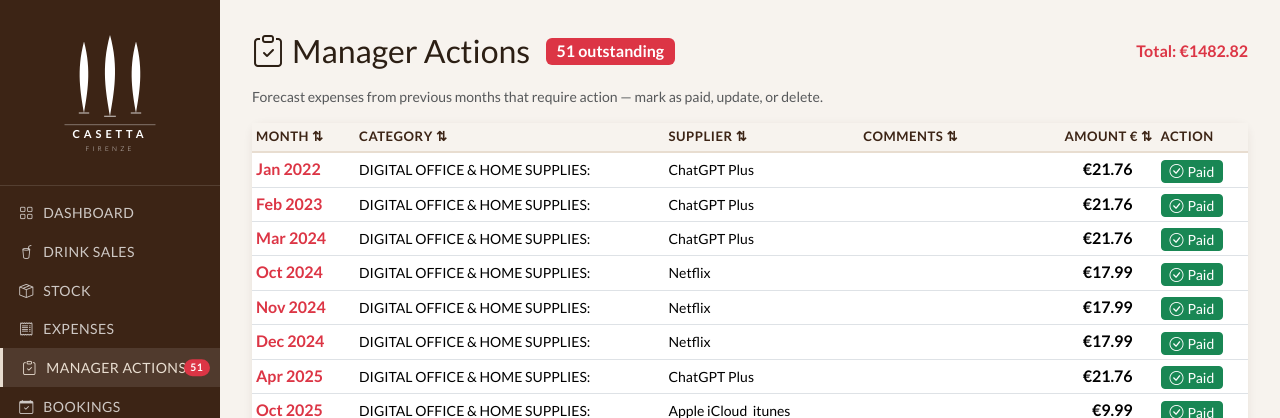
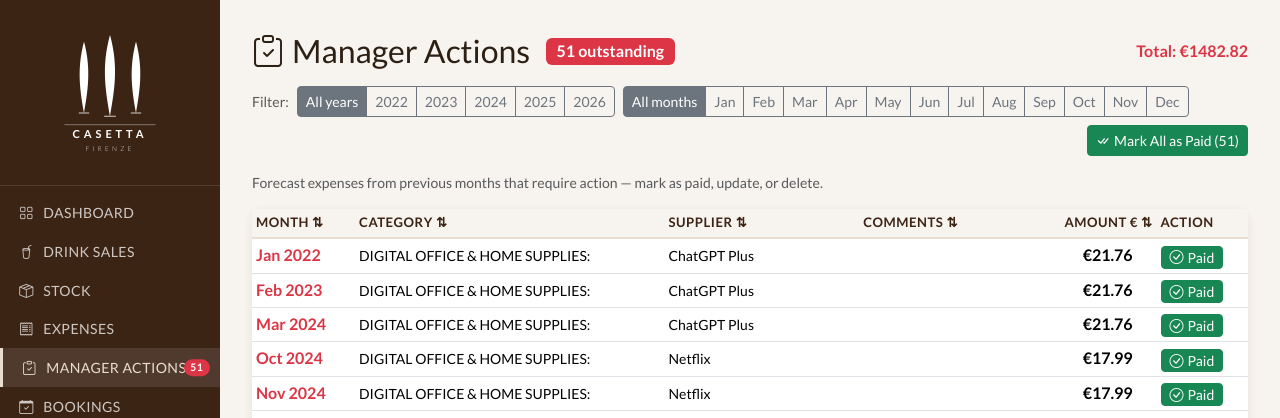
Before and after one commit to marcuslecornu-ux/Casetta, a Flask app: page /manager in a window 1280 px wide. Shown: the top 418 px of the page. Run offline with Flask 3, Linux system fonts and the light colour scheme; a user stored in the database is signed in; data comes from the database, SQL or seed files in the repository.

Commit message:
Manager Actions: year/month filters + Mark All as Paid

```diff
--- a/app.py
+++ b/app.py
@@ -600,26 +600,89 @@ def manager():
         WHEN 'APR' THEN 4 WHEN 'MAY' THEN 5 WHEN 'JUN' THEN 6
         WHEN 'JUL' THEN 7 WHEN 'AUG' THEN 8 WHEN 'SEP' THEN 9
         WHEN 'OCT' THEN 10 WHEN 'NOV' THEN 11 WHEN 'DEC' THEN 12 ELSE 0 END"""
+
+    # Year / month filters
+    filter_year  = request.args.get("filter_year",  "all")
+    filter_month = request.args.get("filter_month", "all")
+
+    where  = ["status='Forecast'",
+              f"(year < ? OR (year = ? AND ({_month_num}) < ?))"]
+    params = [today.year, today.year, today.month]
+
+    if filter_year != "all":
+        where.append("year = ?")
+        params.append(int(filter_year))
+    if filter_month != "all":
+        where.append(f"TRIM(UPPER(month)) = ?")
+        params.append(filter_month.upper())
+
     overdue = conn.execute(f"""
         SELECT *, ({_month_num}) AS month_num
         FROM expenses
+        WHERE {' AND '.join(where)}
+        ORDER BY year, ({_month_num}), category
+    """, params).fetchall()
+
+    # Available years for filter (all overdue years, unfiltered)
+    all_years = conn.execute(f"""
+        SELECT DISTINCT year FROM expenses
         WHERE status='Forecast'
           AND (year < ? OR (year = ? AND ({_month_num}) < ?))
-        ORDER BY year, ({_month_num}), category
+        ORDER BY year
     """, (today.year, today.year, today.month)).fetchall()
+
     total = sum(r["amount"] for r in overdue)
     suppliers = conn.execute(
         "SELECT DISTINCT name FROM expense_suppliers WHERE active=1 ORDER BY name"
     ).fetchall()
     conn.close()
     from database import EXPENSE_CATEGORIES
+    _months = ['Jan','Feb','Mar','Apr','May','Jun','Jul','Aug','Sep','Oct','Nov','Dec']
     return render_template("manager.html",
         overdue=overdue,
         total=total,
         today=today.isoformat(),
         categories=EXPENSE_CATEGORIES,
         suppliers=[r["name"] for r in suppliers],
+        all_years=[r["year"] for r in all_years],
+        filter_year=filter_year,
+        filter_month=filter_month,
+        month_names=_months,
     )
+
+
+@app.route("/manager/mark-all-paid", methods=["POST"])
+@login_required
+def manager_mark_all_paid():
+    today = date.today()
+    conn  = get_db()
+    _month_num = """CASE TRIM(UPPER(month))
+        WHEN 'JAN' THEN 1 WHEN 'FEB' THEN 2 WHEN 'MAR' THEN 3
+        WHEN 'APR' THEN 4 WHEN 'MAY' THEN 5 WHEN 'JUN' THEN 6
+        WHEN 'JUL' THEN 7 WHEN 'AUG' THEN 8 WHEN 'SEP' THEN 9
+        WHEN 'OCT' THEN 10 WHEN 'NOV' THEN 11 WHEN 'DEC' THEN 12 ELSE 0 END"""
+    filter_year  = request.form.get("filter_year",  "all")
+    filter_month = request.form.get("filter_month", "all")
+    where  = ["status='Forecast'",
+              f"(year < ? OR (year = ? AND ({_month_num}) < ?))"]
+    params = [today.year, today.year, today.month]
+    if filter_year != "all":
+        where.append("year = ?")
+        params.append(int(filter_year))
+    if filter_month != "all":
+        where.append(f"TRIM(UPPER(month)) = ?")
+        params.append(filter_month.upper())
+    result = conn.execute(
+        f"UPDATE expenses SET status='Paid' WHERE {' AND '.join(where)}", params)
+    count = result.rowcount
+    log_action(conn, "UPDATE", "expense", None,
+               f"Manager: bulk marked {count} forecast expense(s) as Paid"
+               + (f" — year {filter_year}" if filter_year != "all" else "")
+               + (f" {filter_month}" if filter_month != "all" else ""))
+    conn.commit()
+    conn.close()
+    flash(f"{count} expense(s) marked as Paid.", "success")
+    return redirect(url_for("manager", filter_year=filter_year, filter_month=filter_month))
 
 
 @app.route("/manager/mark-paid/<uid>", methods=["POST"])
--- a/templates/manager.html
+++ b/templates/manager.html
@@ -5,11 +5,53 @@
   #mgr-tbody tr:hover .row-edit-hint { opacity: 1 !important; }
 </style>
 
-<div class="d-flex align-items-center mb-3 gap-3">
+<div class="d-flex align-items-center mb-3 gap-3 flex-wrap">
   <h2 class="mb-0"><i class="bi bi-clipboard-check me-2"></i>Manager Actions</h2>
   {% if overdue %}
   <span class="badge bg-danger fs-6">{{ overdue|length }} outstanding</span>
+  {% endif %}
   <span class="ms-auto fw-bold text-danger">Total: €{{ "%.2f"|format(total) }}</span>
+</div>
+
+<!-- Filters -->
+<div class="d-flex align-items-center gap-2 mb-3 flex-wrap">
+  <span class="text-muted small">Filter:</span>
+
+  <!-- Year -->
+  <div class="btn-group btn-group-sm">
+    <a href="{{ url_for('manager', filter_year='all', filter_month=filter_month) }}"
+       class="btn {{ 'btn-secondary' if filter_year == 'all' else 'btn-outline-secondary' }}">All years</a>
+    {% for y in all_years %}
+    <a href="{{ url_for('manager', filter_year=y, filter_month=filter_month) }}"
+       class="btn {{ 'btn-secondary' if filter_year|string == y|string else 'btn-outline-secondary' }}">{{ y }}</a>
+    {% endfor %}
+  </div>
+
+  <!-- Month -->
+  <div class="btn-group btn-group-sm">
+    <a href="{{ url_for('manager', filter_year=filter_year, filter_month='all') }}"
+       class="btn {{ 'btn-secondary' if filter_month == 'all' else 'btn-outline-secondary' }}">All months</a>
+    {% for m in month_names %}
+    <a href="{{ url_for('manager', filter_year=filter_year, filter_month=m) }}"
+       class="btn {{ 'btn-secondary' if filter_month|upper == m|upper else 'btn-outline-secondary' }}">{{ m }}</a>
+    {% endfor %}
+  </div>
+
+  {% if filter_year != 'all' or filter_month != 'all' %}
+  <a href="{{ url_for('manager') }}" class="btn btn-sm btn-outline-danger">
+    <i class="bi bi-x-circle me-1"></i>Reset
+  </a>
+  {% endif %}
+
+  {% if overdue %}
+  <form method="POST" action="{{ url_for('manager_mark_all_paid') }}" class="ms-auto"
+        onsubmit="return confirm('Mark all {{ overdue|length }} shown expense(s) as Paid?')">
+    <input type="hidden" name="filter_year"  value="{{ filter_year }}">
+    <input type="hidden" name="filter_month" value="{{ filter_month }}">
+    <button class="btn btn-sm btn-success">
+      <i class="bi bi-check-all me-1"></i>Mark All as Paid ({{ overdue|length }})
+    </button>
+  </form>
   {% endif %}
 </div>
 
```
